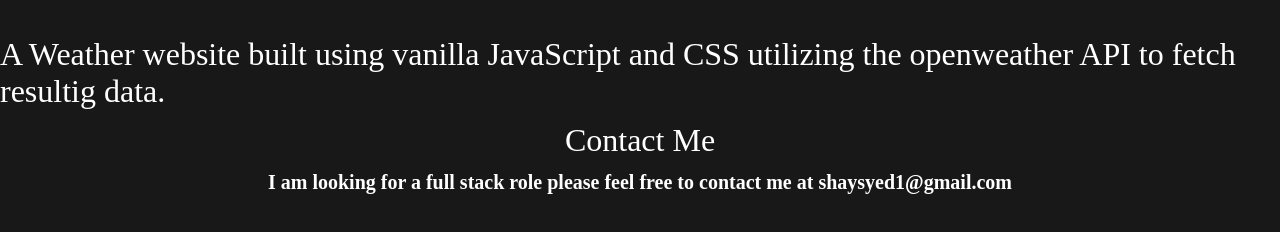
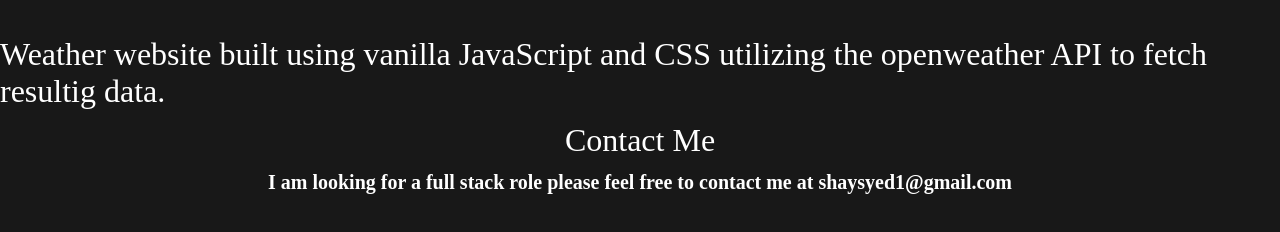
Before and after one commit to Itsshaheer/port, a plain HTML site: page index.html in a window 1280 px wide. Shown: the part 2762-2994 px from the top of the page. Drawn offline with nearby package versions, Linux system fonts and the light colour scheme.

Commit message:
Update index.html

```diff
--- a/index.html
+++ b/index.html
@@ -145,7 +145,7 @@
           </video>
           <a class="proj-btn" href="https://itsshaheer.github.io/Weather/" target="_blank"> Live App </a>
       <a class="proj-btn" href="https://github.com/Itsshaheer/Weather" target="_blank">Repository</a>
-<h1 class="home-subtitle btn"> A Weather website built using vanilla JavaScript and CSS utilizing the openweather API to fetch resultig data.</h1>
+<h1 class="home-subtitle btn"> Weather website built using vanilla JavaScript and CSS utilizing the openweather API to fetch resultig data.</h1>
 
 
 
```
